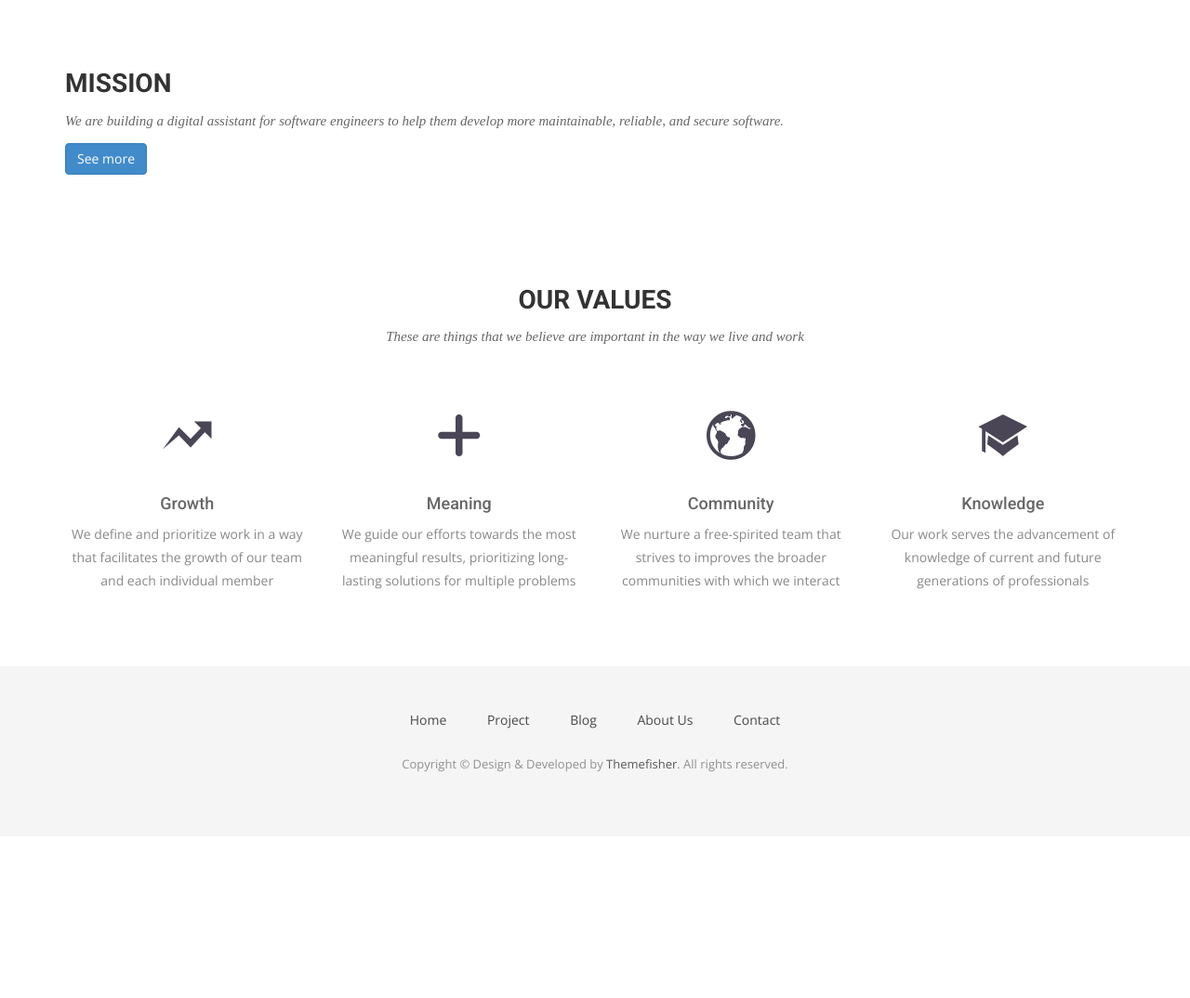
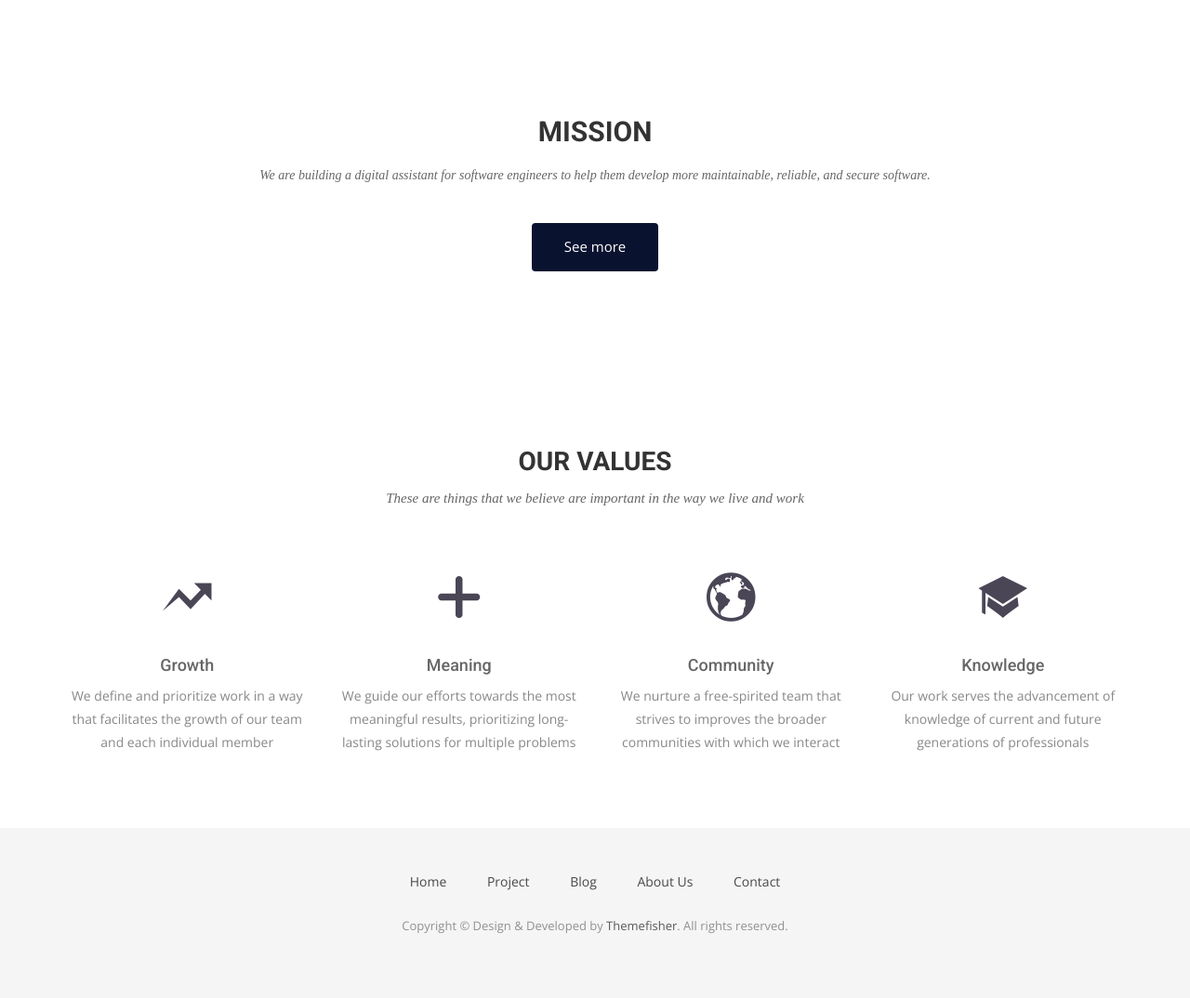
Before and after one commit to Clean-CaDET/clean-cadet.github.io, a Jekyll site: the page built from index.html, in a window 1280 px wide. Shown: the part 1001-2075 px from the top of the page at 93% size. Built offline with Jekyll 4.4.1, drawn with Linux system fonts in a browser that asks for light colours; nearby versions of some CDN libraries; some web fonts are replaced; before the commit the page ends 1901 px from its top, so only the background shows below that.

Commit message:
fix: homepage

```diff
--- a/css/airspace.css
+++ b/css/airspace.css
@@ -198,13 +198,13 @@ font header .navbar-default .navbar-nav li a:hover {
 	call-to-action Start
 --*/
 #call-to-action {
-  background: url("../img/call-to-action-bg.jpg") no-repeat;
+  /*background: url("../img/call-to-action-bg.jpg") no-repeat;
   background-size: cover;
-  background-attachment: fixed;
+  background-attachment: fixed;*/
   padding: 70px 0px;
   position: relative;
   text-align: center;
-  color: #fff;
+  /*color: #fff;*/
 }
 #call-to-action:before {
   content: "";
@@ -215,8 +215,8 @@ font header .navbar-default .navbar-nav li a:hover {
   bottom: 0;
   width: 100%;
   height: 100%;
-  background: #09122F;
-  /*opacity: 0.8;*/
+  /*background: #09122F;
+  opacity: 0.8;*/
 }
 #call-to-action h2 {
   padding-bottom: 20px;
@@ -231,9 +231,9 @@ font header .navbar-default .navbar-nav li a:hover {
 #call-to-action .btn-call-to-action {
   padding: 15px 35px;
   border: none;
-  background-color: #fff;
+  background-color: #09122F;
   font-size: 15px;
-  color: #333333;
+  color: #fff;
   margin-top: 30px;
 }
 /*--
--- a/index.html
+++ b/index.html
@@ -32,14 +32,14 @@ permalink: /
 </section>
 
 <!-- Mission -->
-<section>
+<section id="call-to-action">
   <div class="container">
     <div class="row">
       <div class="col-md-12">
         <div class="section-title">
           <h2>Mission</h2>
           <p>We are building a digital assistant for software engineers to help them develop more maintainable, reliable, and secure software.</p>
-          <a class="btn btn-primary" href="{{ site.baseurl }}/project" >See more</a>
+          <a class="btn btn-default btn-call-to-action" href="{{ site.baseurl }}/project" >See more</a>
         </div>
       </div>
     </div>
```
